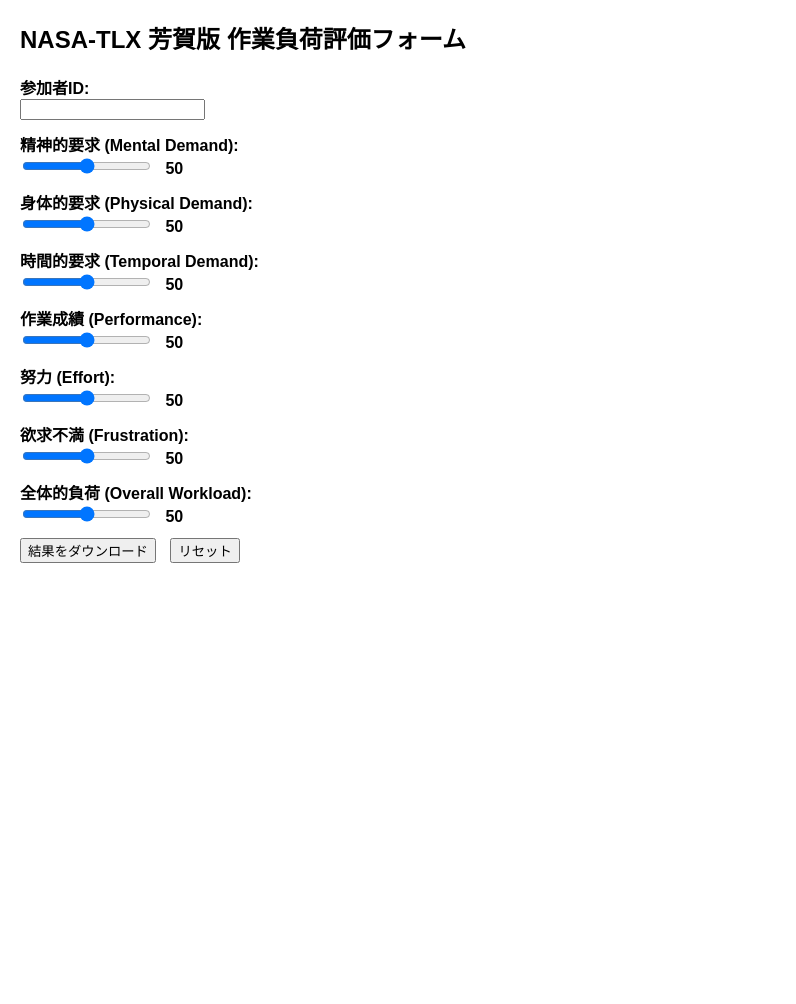
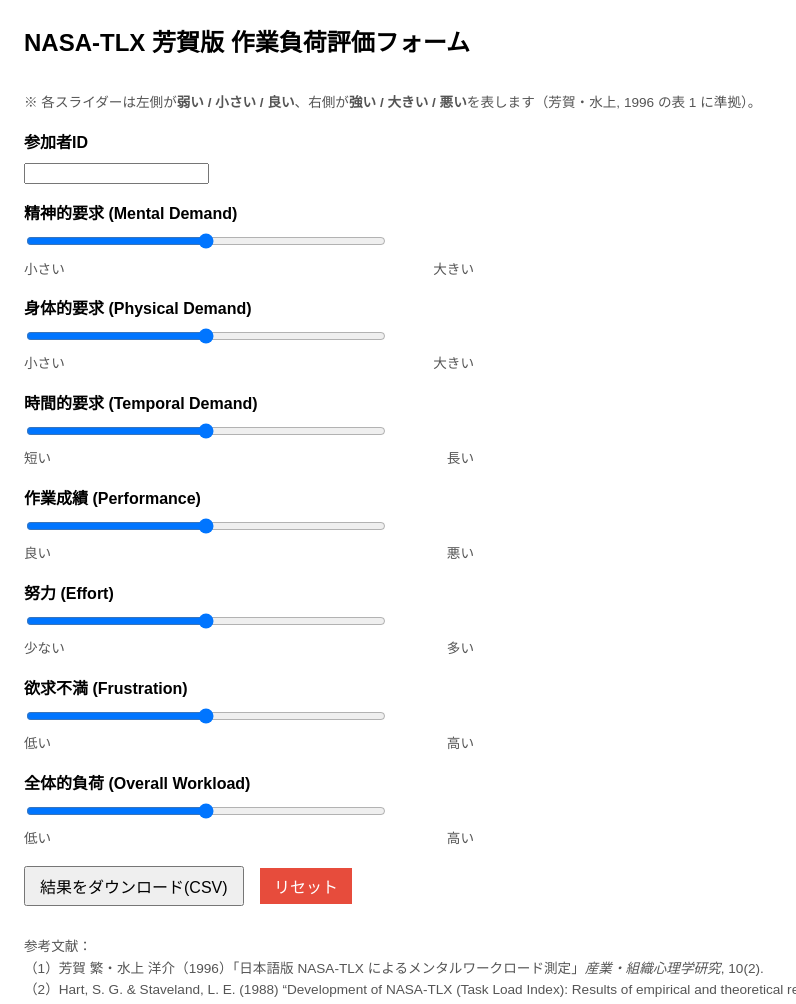
Before and after one commit to DigitalNatureGroup/murakami-survey-html, a plain HTML site: page index.html in a window 1280 px wide. Shown: the whole page, without its empty margins (0-796 px from the left). Before the commit the page ends 800 px from the top, so only its background shows below. Drawn offline with Linux system fonts and the light colour scheme.

Commit message:
fix slider length, notes, delete numbers display, add disctiption of each slider

```diff
--- a/index.html
+++ b/index.html
@@ -2,99 +2,127 @@
 <html lang="ja">
 <head>
   <meta charset="UTF-8">
-  <title>NASA-TLX 芳賀版 評価フォーム</title>
+  <title>NASA-TLX JP 芳賀版 作業負荷評価フォーム</title>
   <style>
-    body { font-family: sans-serif; margin: 20px; }
-    form { max-width: 420px; }
-    .item { margin: 12px 0; }
-    .item label { font-weight: bold; }
-    .slider-value { margin-left: 8px; font-weight: bold; }
-    button { margin-right: 10px; }
+    body   { font-family: sans-serif; margin: 24px; line-height: 1.6; }
+    h2     { margin-bottom: 8px; }
+    form   { max-width: 450px; }
+    .item  { margin: 16px 0; }
+    .item label { font-weight: bold; display:block; margin-bottom:4px; }
+
+    /* スライダーを長めに */
+    input[type="range"] { width: 100%; max-width: 360px; }
+
+    /* アンカー（小さい↔大きい 等）表示 */
+    .anchors { display: flex; justify-content: space-between; font-size: 0.85em; margin-top: 2px; }
+    .anchors span { color: #555; }
+
+    /* ボタン類 */
+    button { padding: 6px 14px; font-size: 1em; margin-right: 12px; cursor: pointer; }
+    #resetBtn { background: #e74c3c; color: #fff; border: none; }   /* ← リセットを赤に */
+    #resetBtn:hover { background:#c0392b; }
+
+    /* 小さな注記や文献 */
+    .note { font-size: 0.85em; color:#555; margin-top: 30px; }
   </style>
 </head>
 <body>
 
 <h2>NASA-TLX 芳賀版 作業負荷評価フォーム</h2>
+<p class="note">
+  ※ 各スライダーは左側が<strong>弱い / 小さい / 良い</strong>、右側が<strong>強い / 大きい / 悪い</strong>を表します（芳賀・水上, 1996 の表 1 に準拠）。
+</p>
 
 <form id="tlxForm">
   <!-- ID入力 -->
   <div class="item">
-    <label for="userID">参加者ID:</label><br>
+    <label for="userID">参加者ID</label>
     <input type="text" id="userID" name="userID" required>
   </div>
 
-  <!-- 各評価スライダー -->
+  <!-- 精神的要求 -->
   <div class="item">
-    <label for="mental">精神的要求 (Mental Demand):</label><br>
+    <label for="mental">精神的要求 (Mental Demand)</label>
     <input type="range" id="mental" name="mental" min="0" max="100" value="50">
-    <span id="mentalValue" class="slider-value">50</span>
-  </div>
-  <div class="item">
-    <label for="physical">身体的要求 (Physical Demand):</label><br>
-    <input type="range" id="physical" name="physical" min="0" max="100" value="50">
-    <span id="physicalValue" class="slider-value">50</span>
-  </div>
-  <div class="item">
-    <label for="temporal">時間的要求 (Temporal Demand):</label><br>
-    <input type="range" id="temporal" name="temporal" min="0" max="100" value="50">
-    <span id="temporalValue" class="slider-value">50</span>
-  </div>
-  <div class="item">
-    <label for="performance">作業成績 (Performance):</label><br>
-    <input type="range" id="performance" name="performance" min="0" max="100" value="50">
-    <span id="performanceValue" class="slider-value">50</span>
-  </div>
-  <div class="item">
-    <label for="effort">努力 (Effort):</label><br>
-    <input type="range" id="effort" name="effort" min="0" max="100" value="50">
-    <span id="effortValue" class="slider-value">50</span>
-  </div>
-  <div class="item">
-    <label for="frustration">欲求不満 (Frustration):</label><br>
-    <input type="range" id="frustration" name="frustration" min="0" max="100" value="50">
-    <span id="frustrationValue" class="slider-value">50</span>
-  </div>
-  <div class="item">
-    <label for="overall">全体的負荷 (Overall Workload):</label><br>
-    <input type="range" id="overall" name="overall" min="0" max="100" value="50">
-    <span id="overallValue" class="slider-value">50</span>
+    <div class="anchors"><span>小さい</span><span>大きい</span></div>
   </div>
 
-  <!-- 送信 & リセットボタン -->
-  <button type="submit">結果をダウンロード</button>
+  <!-- 身体的要求 -->
+  <div class="item">
+    <label for="physical">身体的要求 (Physical Demand)</label>
+    <input type="range" id="physical" name="physical" min="0" max="100" value="50">
+    <div class="anchors"><span>小さい</span><span>大きい</span></div>
+  </div>
+
+  <!-- 時間的要求 -->
+  <div class="item">
+    <label for="temporal">時間的要求 (Temporal Demand)</label>
+    <input type="range" id="temporal" name="temporal" min="0" max="100" value="50">
+    <div class="anchors"><span>短い</span><span>長い</span></div>
+  </div>
+
+  <!-- 作業成績 -->
+  <div class="item">
+    <label for="performance">作業成績 (Performance)</label>
+    <input type="range" id="performance" name="performance" min="0" max="100" value="50">
+    <div class="anchors"><span>良い</span><span>悪い</span></div>
+  </div>
+
+  <!-- 努力 -->
+  <div class="item">
+    <label for="effort">努力 (Effort)</label>
+    <input type="range" id="effort" name="effort" min="0" max="100" value="50">
+    <div class="anchors"><span>少ない</span><span>多い</span></div>
+  </div>
+
+  <!-- 欲求不満 -->
+  <div class="item">
+    <label for="frustration">欲求不満 (Frustration)</label>
+    <input type="range" id="frustration" name="frustration" min="0" max="100" value="50">
+    <div class="anchors"><span>低い</span><span>高い</span></div>
+  </div>
+
+  <!-- 全体的負荷 -->
+  <div class="item">
+    <label for="overall">全体的負荷 (Overall Workload)</label>
+    <input type="range" id="overall" name="overall" min="0" max="100" value="50">
+    <div class="anchors"><span>低い</span><span>高い</span></div>
+  </div>
+
+  <!-- ボタン -->
+  <button type="submit">結果をダウンロード(CSV)</button>
   <button type="button" id="resetBtn">リセット</button>
 </form>
 
+<!-- 参考文献 -->
+<p class="note">
+  参考文献：<br>
+  （1）芳賀 繁・水上 洋介（1996）「日本語版 NASA-TLX によるメンタルワークロード測定」<em>産業・組織心理学研究</em>, 10(2).<br>
+  （2）Hart, S. G. &amp; Staveland, L. E. (1988) “Development of NASA-TLX (Task Load Index): Results of empirical and theoretical research.” In <em>Human Mental Workload</em>.
+</p>
+
 <script>
-  // スライダー値リアルタイム表示
-  const sliders = document.querySelectorAll('input[type="range"]');
-  sliders.forEach(slider => {
-    slider.addEventListener('input', () => {
-      document.getElementById(slider.id + 'Value').textContent = slider.value;
-    });
-  });
-
   // CSV生成・ダウンロード
-  document.getElementById('tlxForm').addEventListener('submit', function(event) {
+  document.getElementById('tlxForm').addEventListener('submit', function (event) {
     event.preventDefault();
 
     const id  = document.getElementById('userID').value.trim();
     const vals = [
       id,
-      document.getElementById('mental').value,
-      document.getElementById('physical').value,
-      document.getElementById('temporal').value,
-      document.getElementById('performance').value,
-      document.getElementById('effort').value,
-      document.getElementById('frustration').value,
-      document.getElementById('overall').value
+      mental.value,
+      physical.value,
+      temporal.value,
+      performance.value,
+      effort.value,
+      frustration.value,
+      overall.value
     ];
 
     const headers = ["ID","精神的要求","身体的要求","時間的要求","作業成績",
                      "努力","欲求不満","全体的負荷"];
     const csv = headers.join(",") + "\r\n" + vals.join(",");
 
-    // UTF-8 BOM付与でExcel文字化け防止
+    // Excel対策: UTF-8 BOMを付与
     const bom  = new Uint8Array([0xEF,0xBB,0xBF]);
     const blob = new Blob([bom, csv], { type: "text/csv" });
 
@@ -107,13 +135,10 @@
     URL.revokeObjectURL(a.href);
   });
 
-  // リセット（確認ダイアログ付き）
+  // リセット（確認付き）
   document.getElementById('resetBtn').addEventListener('click', () => {
     if (!confirm('入力をリセットしてもよろしいですか？')) return;
     document.getElementById('tlxForm').reset();
-    sliders.forEach(slider => {
-      document.getElementById(slider.id + 'Value').textContent = slider.value;
-    });
   });
 </script>
 
```
